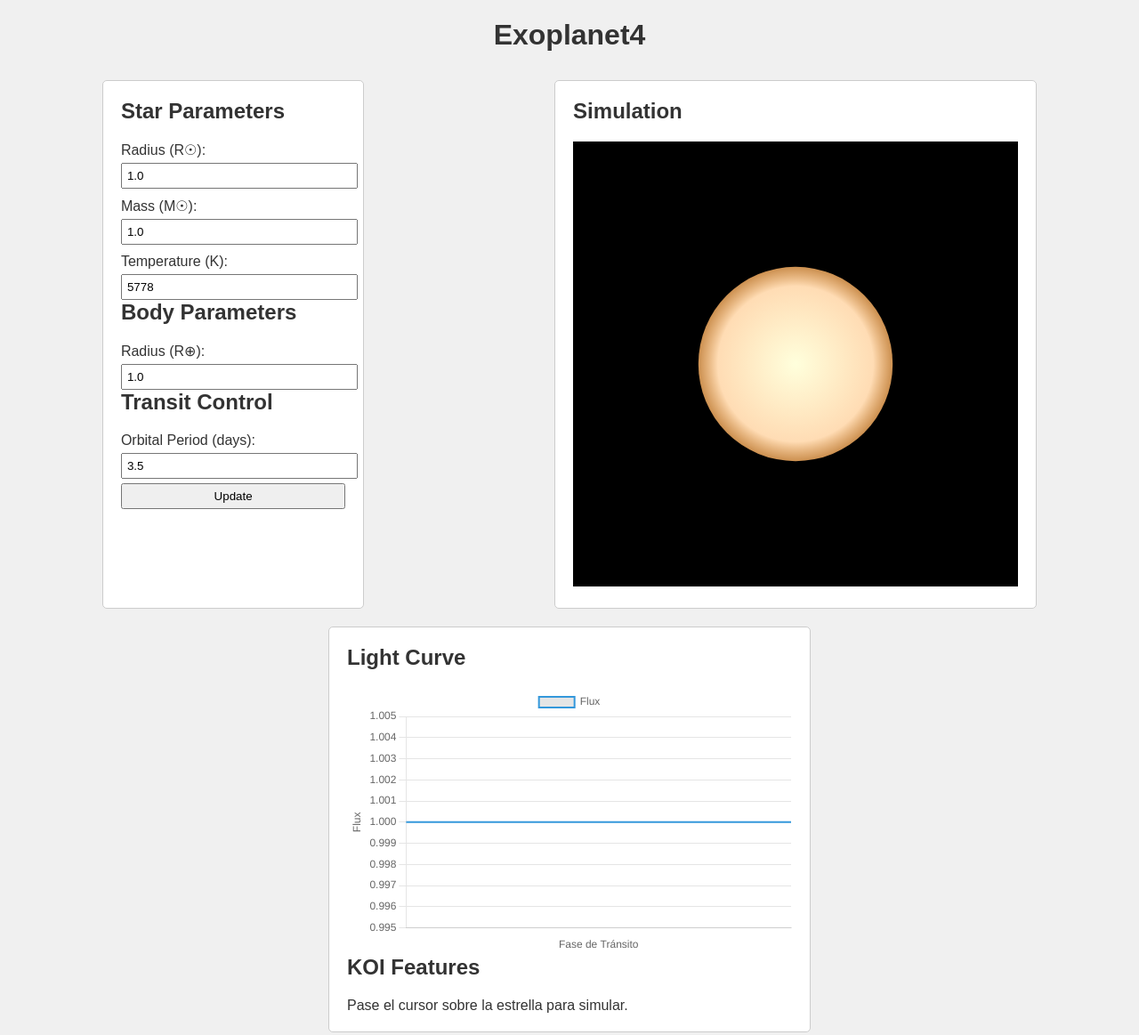
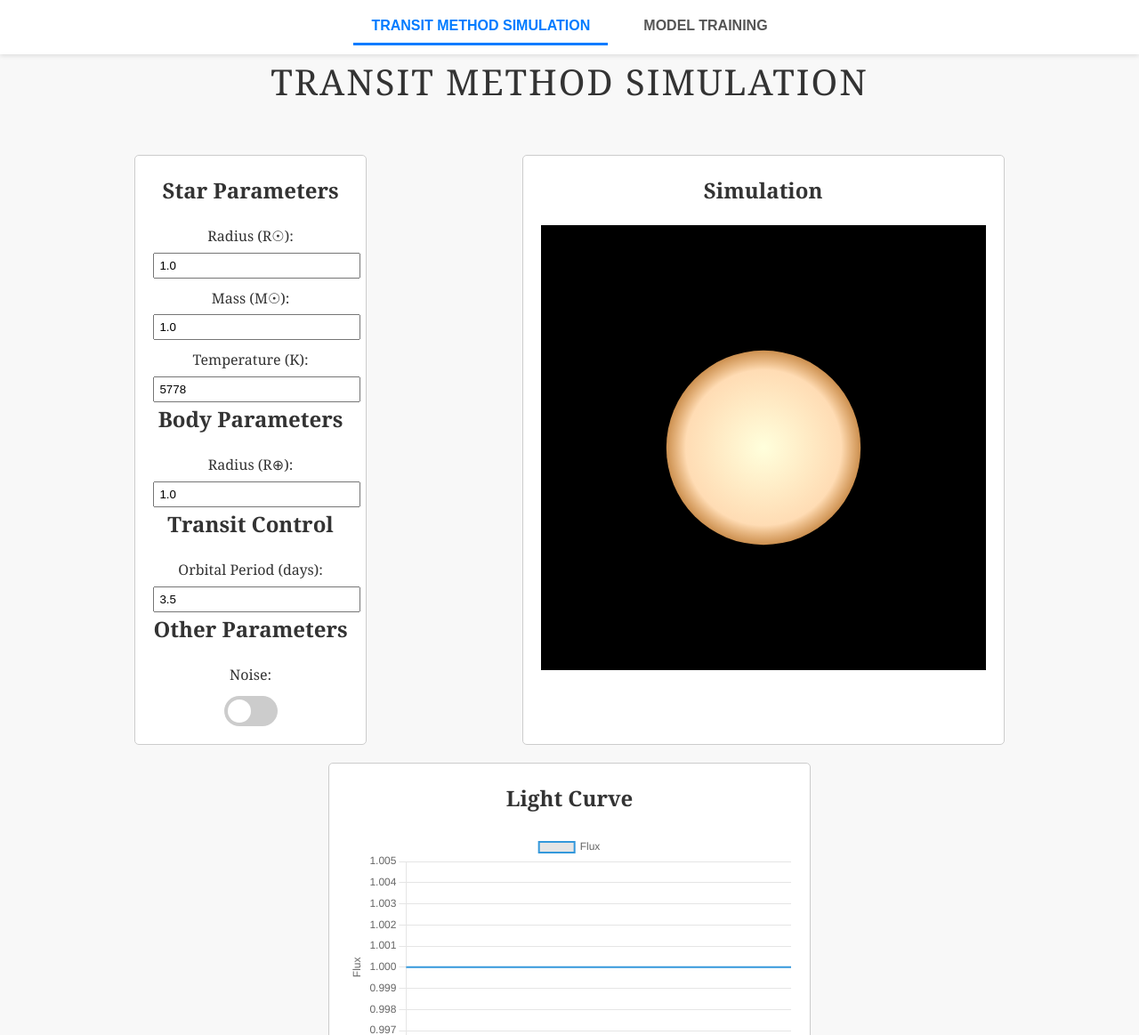
Before and after one commit to CxT-73/ExoFinder, a plain HTML site: page frontend/index.html in a window 1280 px wide. Shown: the top 1163 px of the page at 89% size. Drawn offline with nearby package versions, Linux system fonts and the light colour scheme.

Commit message:
Added: -The option to include noise in the light-curve. -Improved visuals on de html and -A second section to start building the model section.
Removed:
-The light-curve doesn't update based on the in between frame time.

```diff
--- /dev/null
+++ b/frontend/css/style.css
@@ -0,0 +1,208 @@
+body, h1 {
+    margin: 0;
+    padding: 0;
+    font-family: 'Georgia', serif;
+    color: #333;
+    line-height: 1.6;
+}
+
+
+.web-section {
+    min-height: 100vh;
+    padding: 60px 5%;
+    box-sizing: border-box;
+    display: none;
+    flex-direction: column;
+    justify-content: center;
+    align-items: center;
+    text-align: center;
+    opacity: 0;
+    transition: opacity 0.5s ease;
+}
+
+.web-section.visible {
+    display: flex;
+    opacity: 1;
+}
+
+
+#simulation {
+    background-color: #f8f8f8;
+}
+
+#models {
+    background-color: #e9e9e9;
+    border-top: 1px solid #ccc;
+}
+
+h1 {
+    font-size: 2.5em;
+    margin-bottom: 40px;
+    font-weight: 300;
+    letter-spacing: 2px;
+    text-align: center;
+}
+
+
+.navbar {
+    position: fixed;
+    top: 0;
+    left: 0;
+    width: 100%;
+    background-color: rgba(255, 255, 255, 0.95);
+    box-shadow: 0 2px 5px rgba(0, 0, 0, 0.1);
+    padding: 10px 0;
+    z-index: 1000;
+
+    display: flex;
+    justify-content: center;
+}
+
+.navbar nav {
+    width: auto;
+    display: flex;
+    justify-content: center;
+    align-items: center;
+    padding: 0 5%;
+}
+
+.navbar nav button {
+    background: none;
+    border: none;
+    padding: 10px 20px;
+    margin: 0 10px;
+    cursor: pointer;
+    font-size: 1em;
+    font-weight: 600;
+    color: #555;
+    text-transform: uppercase;
+    border-bottom: 3px solid transparent;
+    transition: all 0.3s ease;
+}
+
+.navbar nav button:hover {
+    color: #007bff;
+}
+
+.navbar nav button.active {
+    color: #007bff;
+    border-bottom: 3px solid #007bff;
+}
+
+
+
+
+.container {
+    display: flex;
+    justify-content: space-around;
+    flex-wrap: wrap;
+}
+
+.controls, .simulation, .output {
+    background-color: #fff;
+    border: 1px solid #ccc;
+    border-radius: 5px;
+    padding: 20px;
+    margin: 10px;
+}
+
+.controls h2, .simulation h2, .output h2 {
+    margin-top: 0;
+}
+
+.controls label {
+    display: block;
+    margin-top: 10px;
+}
+
+.controls input,
+.controls button {
+    width: 100%;
+    padding: 5px;
+    margin-top: 5px;
+}
+
+#simulation-canvas {
+    background-color: #000;
+    cursor: crosshair;
+}
+
+#koi-features {
+    white-space: pre-wrap;
+}
+
+
+
+
+
+
+
+
+/* Noise slider */
+.switch {
+    position: relative;
+    display: inline-block;
+    width: 60px;
+    height: 34px;
+}
+
+/* Hide default HTML checkbox */
+.switch input {
+    opacity: 0;
+    width: 0;
+    height: 0;
+}
+
+/* The slider */
+.slider {
+    position: absolute;
+    cursor: pointer;
+    top: 0;
+    left: 0;
+    right: 0;
+    bottom: 0;
+    background-color: #ccc;
+    -webkit-transition: .4s;
+    transition: .4s;
+}
+
+.slider:before {
+    position: absolute;
+    content: "";
+    height: 26px;
+    width: 26px;
+    left: 4px;
+    bottom: 4px;
+    background-color: white;
+    -webkit-transition: .4s;
+    transition: .4s;
+}
+
+input:checked + .slider {
+    background-color: #2196F3;
+}
+
+input:focus + .slider {
+    box-shadow: 0 0 1px #2196F3;
+}
+
+input:checked + .slider:before {
+    -webkit-transform: translateX(26px);
+    -ms-transform: translateX(26px);
+    transform: translateX(26px);
+}
+
+/* Rounded sliders */
+.slider.round {
+    border-radius: 34px;
+}
+
+.slider.round:before {
+    border-radius: 50%;
+}
+
+#NoiseContainer {
+  display: flex;
+  justify-content: center;
+  align-items: center;
+}
--- a/frontend/index.html
+++ b/frontend/index.html
@@ -1,20 +1,30 @@
 <!DOCTYPE html>
-<html lang="en">
+<html lang="es">
 <head>
     <meta charset="UTF-8">
     <meta name="viewport" content="width=device-width, initial-scale=1.0">
-    <title>Exoplanet Transit Simulator</title>
-    <link rel="stylesheet" href="style.css">
+    <title>Hunting exoplanets with AI</title>
+    <link rel="stylesheet" href="css/style.css"> </head>
     <script src="https://cdn.jsdelivr.net/npm/chart.js"></script>
-</head>
 <body>
-    <h1>Exoplanet4</h1>
 
+    <header class="navbar">
+        <nav>
+            <button onclick="showSection('simulation')" id="btn-simulation" class="active">TRANSIT METHOD SIMULATION</button>
+            <button onclick="showSection('models')" id="btn-models">MODEL TRAINING</button>
+        </nav>
+    </header>
+
+    <section id="simulation" class="web-section visible">
+        <h1>TRANSIT METHOD SIMULATION</h1>
         <div class="container">
             <div class="controls">
                 <h2>Star Parameters</h2>
+                <div>
                     <label for="star-radius">Radius (R☉):</label>
                     <input type="number" id="star-radius" value="1.0">
+                </div>
+
                 <label for="star-mass">Mass (M☉):</label>
                 <input type="number" id="star-mass" value="1.0">
                 <label for="star-temp">Temperature (K):</label>
@@ -27,7 +37,15 @@
                 <h2>Transit Control</h2>
                 <label for="orbital-period">Orbital Period (days):</label>
                 <input type="number" id="orbital-period" value="3.5">
-            <button id="update-button">Update</button>
+                <h2>Other Parameters</h2>
+                <label for="noise">Noise:</label>
+                <div id="NoiseContainer">
+                    <label class="switch">
+                        <input type="checkbox" id="noise-checkbox">
+                        <span class="slider round"></span>
+                    </label>
+                </div>
+
             </div>
 
             <div class="simulation">
@@ -42,8 +60,12 @@
                 <div id="koi-features"></div>
             </div>
         </div>
+        </section>
 
-    <script src="simulation.js"></script>
-    <script src="script.js"></script>
-</body>
+    <section id="models" class="web-section hidden">
+        <h1>MODEL TRAINING</h1>
+        </section>
+
+    <script src="js/simulation.js"></script>
+    <script src="js/script.js"></script> </body>
 </html>
--- a/frontend/script.js
+++ b/frontend/js/script.js
@@ -1,8 +1,37 @@
+function showSection(sectionId) {
+    // 1. Ocultar todas las secciones
+    const sections = document.querySelectorAll('.web-section');
+    sections.forEach(section => {
+        section.classList.remove('visible');
+        section.classList.add('hidden');
+    });
+
+    // 2. Mostrar la sección seleccionada
+    const activeSection = document.getElementById(sectionId);
+    if (activeSection) {
+        // Quitamos 'hidden' y añadimos 'visible' para que CSS la muestre
+        activeSection.classList.remove('hidden');
+        activeSection.classList.add('visible');
+    }
+
+    // 3. Actualizar el estilo de los botones (opcional, pero elegante)
+    const buttons = document.querySelectorAll('.navbar nav button');
+    buttons.forEach(button => {
+        button.classList.remove('active');
+    });
+
+    // El botón activo es el que tiene el ID correspondiente al de la sección
+    const activeButton = document.getElementById('btn-' + sectionId);
+    if (activeButton) {
+        activeButton.classList.add('active');
+    }
+}
+
+// Asegurar que la primera parte esté visible al cargar
 document.addEventListener('DOMContentLoaded', () => {
 
     const convRSolarToREarth = 109.2; //Converison factor from Solar Radi to Earth radi
     const timeArray = Array(500).fill(1.0);
-    let startTime = 0;
     let mouseX = 0, mouseY = 0;
 
     document.addEventListener('mousemove', (event) => {
@@ -13,27 +42,33 @@ document.addEventListener('DOMContentLoaded', () => {
 
     function animateFrame(timestamp) {
 
-        const elapsed = timestamp - startTime;
-        startTime = timestamp;
-        const chartCanvas = document.getElementById('light-curve-chart');
-
-        const fluxData = Chart.getChart(chartCanvas).data.datasets[0].data;
 
 
-        // Calculate parameters from inputs and mouse position
+
+        //Uptdate the light-graph
+        const chartCanvas = document.getElementById('light-curve-chart');
+        let fluxData = Chart.getChart(chartCanvas).data.datasets[0].data;
+
+        const noiseSlider = document.getElementById('noise-checkbox');
+
         const starRadius =  convRSolarToREarth * parseFloat(starRadiusInput.value);
         const starArea = Math.PI*starRadius*starRadius;
         const bodyRadius = parseFloat(bodyRadiusInput.value);
-
 
         const starCenterY = canvas.height / 2;
         const starCenterX = canvas.width / 2;
         const distanceBodyToStar = Math.sqrt((mouseY - starCenterY)**2 + (mouseX-starCenterX)**2)
 
         const visibleArea = areaDifference(starRadius, bodyRadius, distanceBodyToStar);
-        const flux  = getNewYValues(visibleArea/starArea, fluxData, elapsed);
 
-        updateLightCurveChart(timeArray, flux);
+        var error = 0
+
+        if (noiseSlider.checked) { error = .0001*Math.sqrt( -2.0 * Math.log( Math.random() ) ) * Math.cos( 2.0 * Math.PI * Math.random()) }
+
+        const flux = visibleArea/starArea + error
+        fluxData  = getNewYValues(flux, fluxData);
+
+        updateLightCurveChart(timeArray, fluxData);
         requestAnimationFrame(animateFrame);
     }
 
@@ -136,13 +171,7 @@ document.addEventListener('DOMContentLoaded', () => {
     function addEventListeners() {
         canvas.addEventListener('mousemove', (e) => handleInteraction(getMousePos(e)));
         canvas.addEventListener('mouseleave', resetState);
-        // Update simulation if parameters are changed via the "Update" button
-        document.getElementById('update-button').addEventListener('click', () => {
-            clearCanvas();
-            drawStar();
-            // You might want to reset the curve as well or update it based on current params
-            setDefaultState();
-        });
+
     }
 
     // --- Drawing & UI ---
--- a/frontend/simulation.js
+++ b/frontend/js/simulation.js
@@ -1,9 +1,9 @@
 
 
 //given the new value, the previus data and the time elapsed since the last time, returns the previus data shifted dt amount and adding the new data on the free spots
-function getNewYValues(newValue, prevData, dt) {
+function getNewYValues(newValue, prevData) {
     const arraySize = 500;
-    dt = dt+1
+    dt = 1
     for(let i=0; i<arraySize-dt; i++){
         prevData[i] = prevData[i+1];
     }
--- a/frontend/style.css
+++ /dev/null
@@ -1,48 +0,0 @@
-body {
-    font-family: sans-serif;
-    background-color: #f0f0f0;
-    color: #333;
-}
-
-h1 {
-    text-align: center;
-}
-
-.container {
-    display: flex;
-    justify-content: space-around;
-    flex-wrap: wrap;
-}
-
-.controls, .simulation, .output {
-    background-color: #fff;
-    border: 1px solid #ccc;
-    border-radius: 5px;
-    padding: 20px;
-    margin: 10px;
-}
-
-.controls h2, .simulation h2, .output h2 {
-    margin-top: 0;
-}
-
-.controls label {
-    display: block;
-    margin-top: 10px;
-}
-
-.controls input,
-.controls button {
-    width: 100%;
-    padding: 5px;
-    margin-top: 5px;
-}
-
-#simulation-canvas {
-    background-color: #000;
-    cursor: crosshair;
-}
-
-#koi-features {
-    white-space: pre-wrap;
-}
```
Lines whose indentation alone changed are shown as unchanged.
